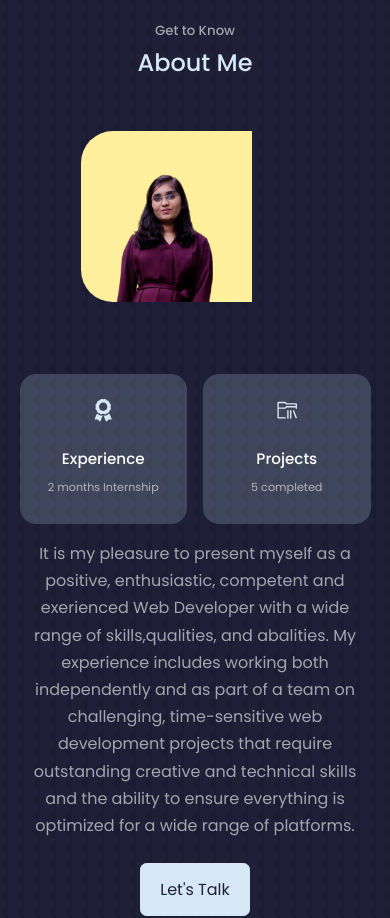
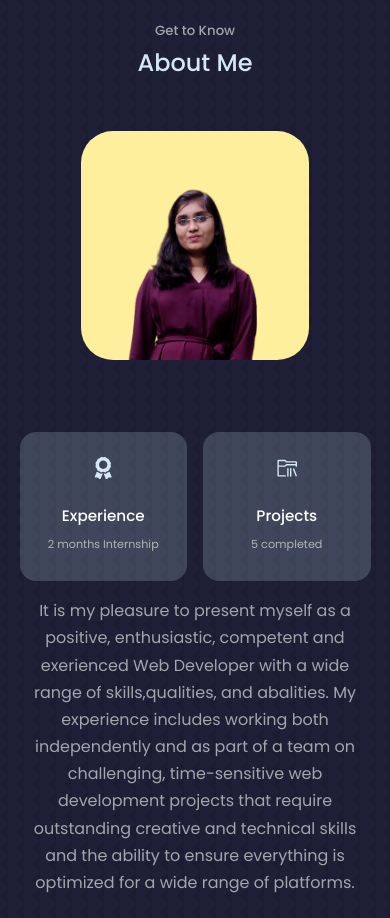
Before and after one commit to Sayali-Chaudhari28/Portfolio, a React (Create React App) app: page / in a window 390 px wide. Shown: the part 920-1838 px from the top of the page. Built offline with nearby package versions, Linux system fonts and the light colour scheme.

Commit message:
Updated resume section

```diff
--- a/src/components/about/About.js
+++ b/src/components/about/About.js
@@ -14,7 +14,7 @@ export const About = () => {
 
         <div className='about__me'>
           <div className='about__me-image'>
-            <img src={ME} alt="" />
+            <img id="aboutImage" src={ME} alt="" />
           </div>
         </div>
 
--- a/src/components/about/about.css
+++ b/src/components/about/about.css
@@ -13,6 +13,10 @@
     place-items: center;
 
 }
+
+/* #about{
+    background: whitesmoke;
+} */
 
 .about__me-image{
     border-radius: 2rem;
@@ -92,6 +96,11 @@
         margin: 0 auto 3rem;
     }
 
+    #aboutImage{
+        border-radius: 10%;
+    width: 100%;
+    }
+
     .about__cards{
         grid-template-columns: 1fr 1fr;
         gap: 1rem;
```
Also changed, not shown: 1 other file (tests, documents, lock files or other folders).
